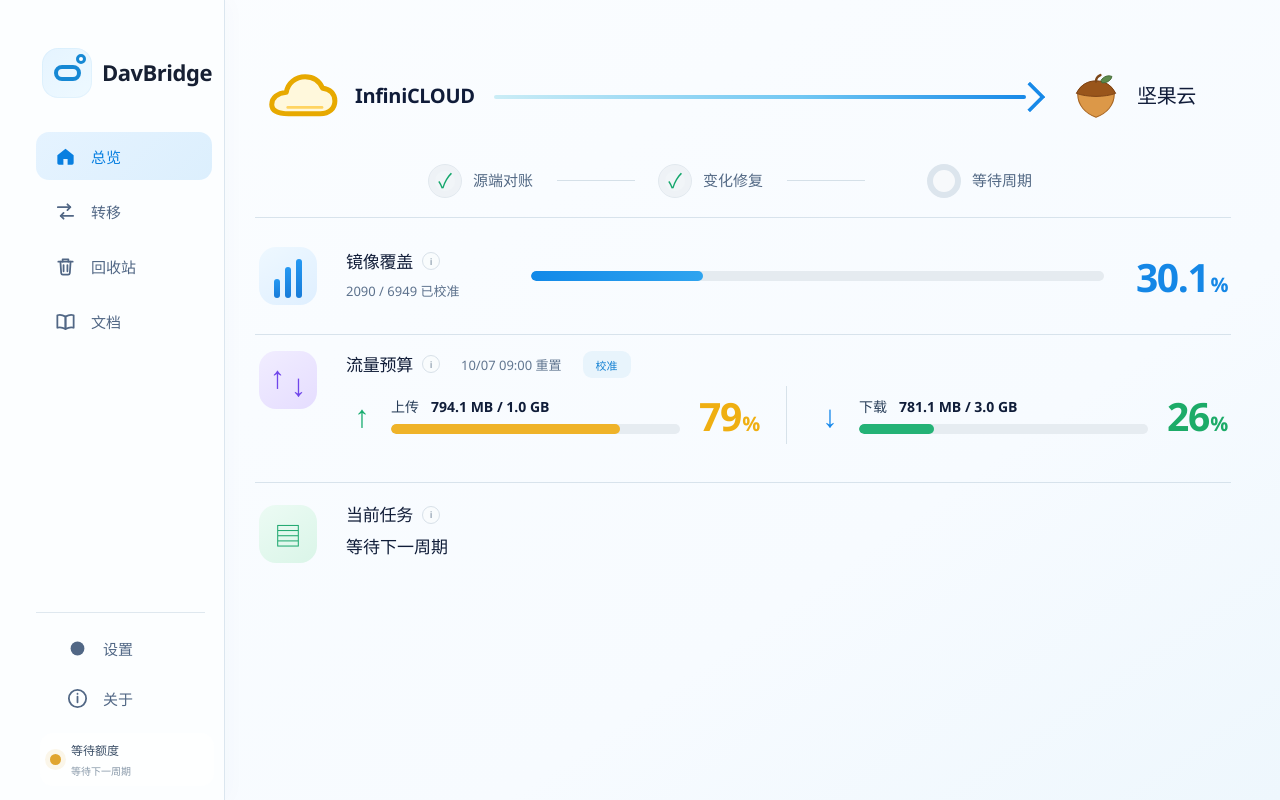
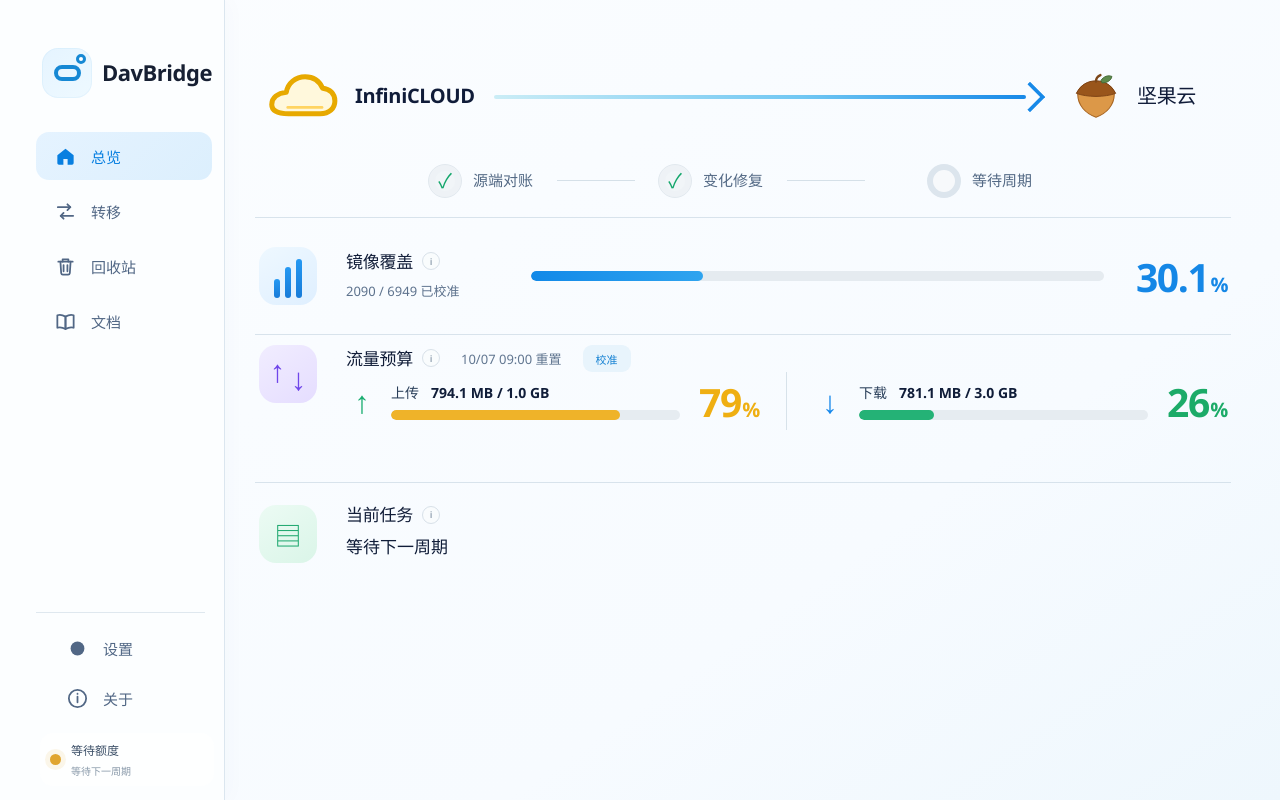
Before and after one commit to FenLynn/gpt-pub, a Vue app in the folder projects/1-桌面软件/103-DavBridge/代码/DavBridge/WebUi/: page / in a window 1280 px wide. Built offline with nearby package versions, Linux system fonts and the light colour scheme.

Commit message:
P103 tighten quota rhythm in 4x3 layout

```diff
--- a/projects/1-桌面软件/103-DavBridge/代码/DavBridge/WebUi/src/overview.css
+++ b/projects/1-桌面软件/103-DavBridge/代码/DavBridge/WebUi/src/overview.css
@@ -503,14 +503,14 @@
   grid-template-columns:58px minmax(0,1fr);
   align-items:start;
   gap:29px;
-  padding-top:16px;
+  padding-top:10px;
   box-sizing:border-box;
 }
 .quota-content{
   min-width:0;
   display:grid;
   grid-template-rows:auto auto;
-  gap:9px;
+  gap:0;
 }
 .quota-head{
   display:flex;
@@ -1459,8 +1459,8 @@
     align-content:start;
   }
   .coverage-card{align-items:center}
-  .quota-card{align-items:start;padding-top:16px}
-  .quota-content{grid-template-rows:auto auto;gap:8px}
+  .quota-card{align-items:start;padding-top:10px}
+  .quota-content{grid-template-rows:auto auto;gap:0}
   .quota-columns{align-items:center}
   .task-card{align-items:start;padding-top:22px}
   .transfer-page{
```
